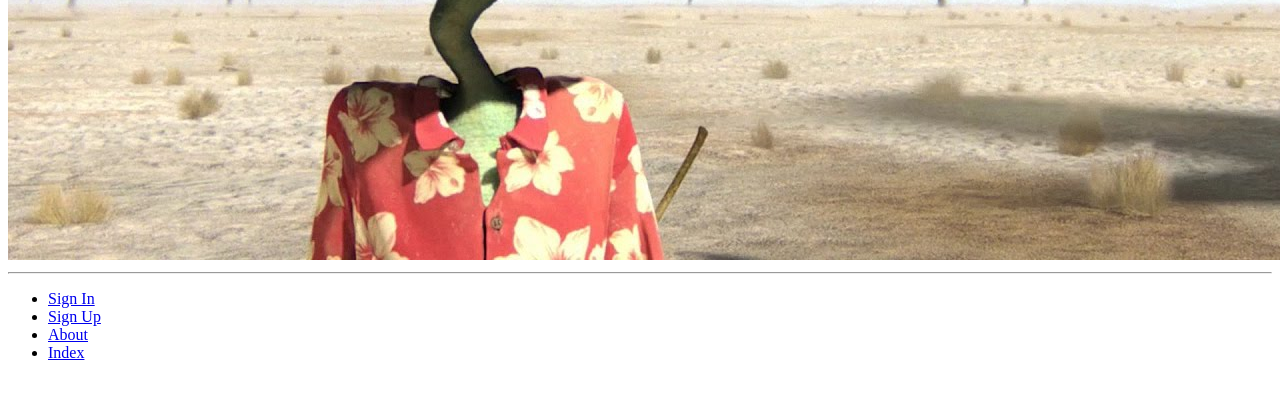
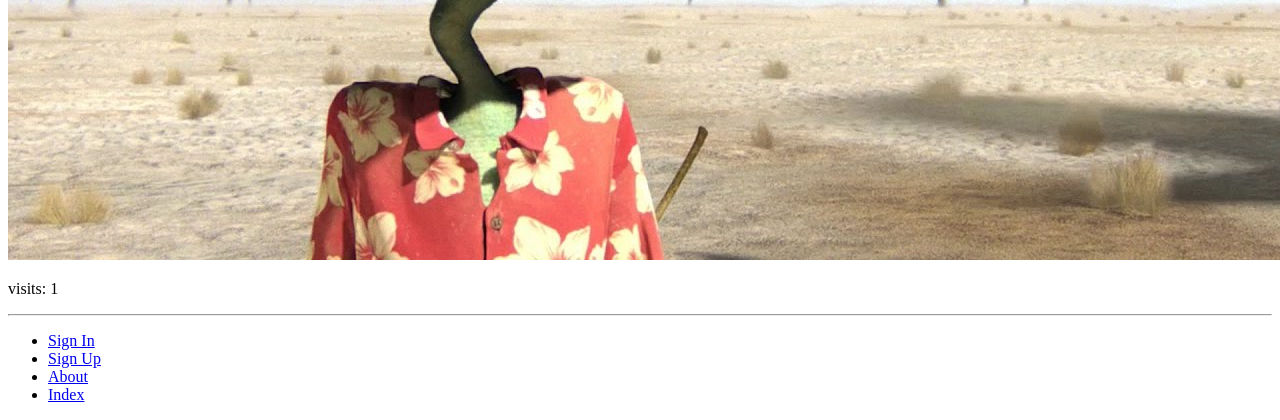
Before and after one commit to 2248917n/tango_with_django_project, a Django app: page / in a window 1280 px wide. Shown: the part 928-1348 px from the top of the page. Before the commit the page ends 1288 px from the top, so only its background shows below. Run offline with Django 3.2, Linux system fonts and the light colour scheme; data comes from the database, SQL or seed files in the repository; both versions use the stored data as it was after the commit.

Commit message:
Chapter10

```diff
--- a/rango/views.py
+++ b/rango/views.py
@@ -9,21 +9,34 @@
 from django.core.urlresolvers import reverse
 from django.contrib.auth.decorators import login_required
 from django.contrib.auth import logout
+from datetime import datetime
 
 
 from django.http import HttpResponse
 
 def index(request):
     #return HttpResponse("Rango says hey there partner! <br/> <a href='/rango/about/'>About</a>")
+    request.session.set_test_cookie()
     category_list=Category.objects.order_by('-likes')[:5]
     page_list = Page.objects.order_by('-views')[:5]
     context_dict={'categories':category_list, 'pages' : page_list}
-    return render(request, 'rango/index.html', context=context_dict)
+
+    visitor_cookie_handler(request)
+    context_dict['visits'] = request.session['visits']
+    response = render(request, 'rango/index.html', context_dict)
+
+    return response
 
 def about(request):
     #return HttpResponse("Rango says here is the about page. <br/> <a href='/rango/'>Index</a>")
+    if request.session.test_cookie_worked():
+        print("TEST COOKIE WORKED!")
+        request.session.delete_test_cookie()
     context_dict={'boldmessage':"This tutorial has been put together by Viktoria Nankova"}
-    return render(request, 'rango/about.html', context=context_dict)
+    context_dict['visits'] = request.session['visits']
+    response = render(request, 'rango/about.html', context=context_dict)
+    return response
+    #return render(request, 'rango/about.html', context=context_dict)
 
 def show_category(request,category_name_slug):
     context_dict={}
@@ -165,3 +178,26 @@
     logout(request)
     # Take the user back to the homepage.
     return HttpResponseRedirect(reverse('index'))
+
+
+def get_server_side_cookie(request, cookie, default_val=None):
+    val = request.session.get(cookie)
+    if not val:
+        val = default_val
+    return val
+# Updated the function definition
+def visitor_cookie_handler(request):
+    visits = int(get_server_side_cookie(request, 'visits', '1'))
+    last_visit_cookie = get_server_side_cookie(request,'last_visit',str(datetime.now()))
+    last_visit_time = datetime.strptime(last_visit_cookie[:-7],'%Y-%m-%d %H:%M:%S')
+    # If it's been more than a day since the last visit...
+    if (datetime.now() - last_visit_time).days > 0:
+        visits = visits + 1
+        #update the last visit cookie now that we have updated the count
+        request.session['last_visit'] = str(datetime.now())
+    else:
+        visits = 1
+        # set the last visit cookie
+        request.session['last_visit'] = last_visit_cookie
+    # Update/set the visits cookie
+    request.session['visits'] = visits
--- a/tango_with_django_project/settings.py
+++ b/tango_with_django_project/settings.py
@@ -17,6 +17,7 @@
 TEMPLATE_DIR=os.path.join(BASE_DIR,'templates')
 STATIC_DIR=os.path.join(BASE_DIR,'static')
 MEDIA_DIR=os.path.join(BASE_DIR,'media')
+#SESSION_EXPIRE_AT_BROWSER_CLOSE=True
 
 MEDIA_ROOT=MEDIA_DIR
 MEDIA_URL='/media/'
--- a/templates/rango/about.html
+++ b/templates/rango/about.html
@@ -19,6 +19,7 @@
 
             <img src="{{ MEDIA_URL}}cat.jpg" />
         </div>
+    <p>visits: {{ visits }}</p>
 {% endblock %}
 
 
--- a/templates/rango/index.html
+++ b/templates/rango/index.html
@@ -43,6 +43,7 @@
     <div>
         <a href="/rango/about/">About Rango</a><br />
         <img src="{% static "images/rango.jpg" %}" alt="Picture of Rango" />
+        <p>visits: {{ visits }}</p>
 
     </div>
 
```
Also changed, not shown: db.sqlite3.
